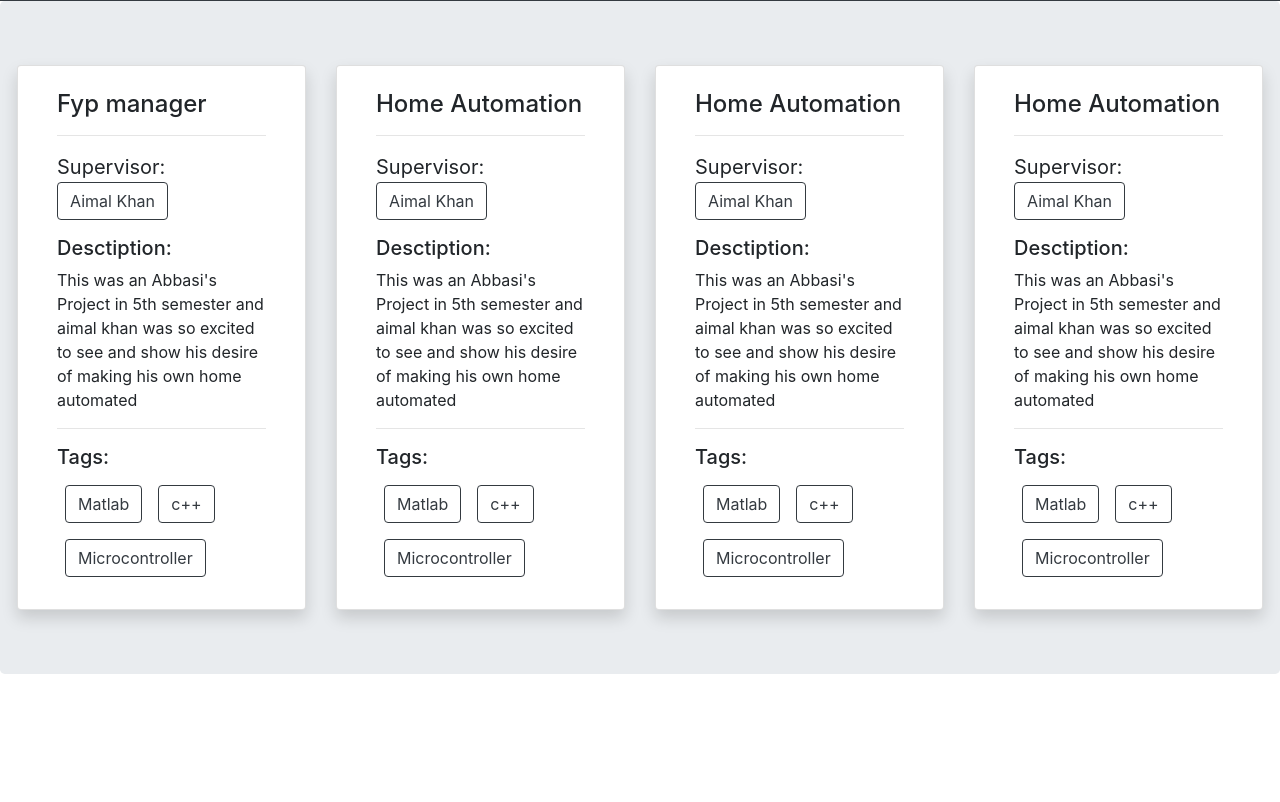
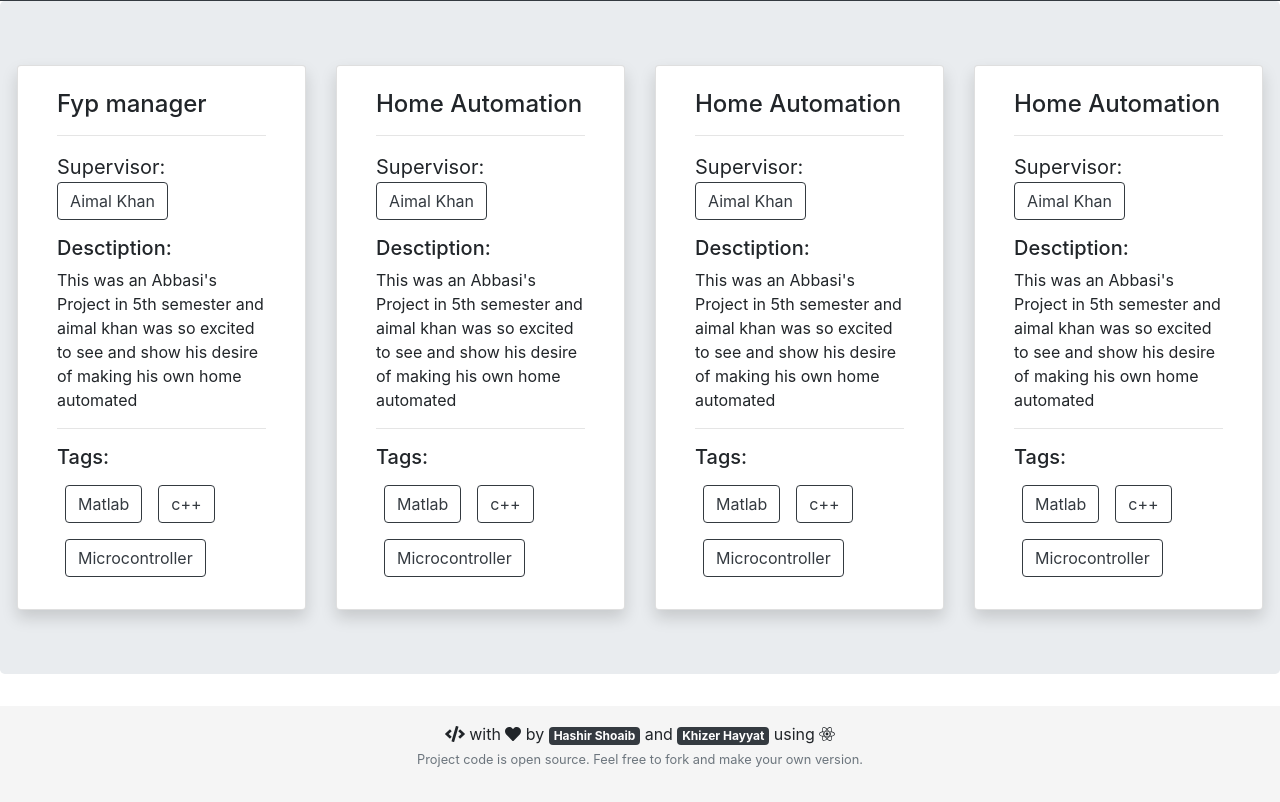
Before and after one commit to hashirshoaeb/FYP-Manager, a React (Create React App) app: page / in a window 1280 px wide. Shown: the part 799-1601 px from the top of the page. Before the commit the page ends 1505 px from the top, so only its background shows below. Built offline with nearby package versions, Linux system fonts and the light colour scheme.

Commit message:
footer added

```diff
--- a/src/App.js
+++ b/src/App.js
@@ -1,11 +1,11 @@
 import React from "react";
 import "./App.css";
-import Signin from "./components/signin";
+// import Signin from "./components/signin";
 import "bootstrap/dist/css/bootstrap.css";
-import Login from "./components/Login";
+// import Login from "./components/Login";
 import MainBody from "./components/MainBody";
-import ProjectCard from "./components/ProjectCard";
 import Project from "./components/Project";
+import Footer from "./components/Footer";
 function App() {
   return (
     <div>
@@ -15,6 +15,7 @@ function App() {
           <Project></Project>
         </div>
       </div>
+      <Footer></Footer>
     </div>
   );
 }
--- /dev/null
+++ b/src/components/Footer.jsx
@@ -0,0 +1,51 @@
+import React, { Component } from "react";
+import "bootstrap/dist/css/bootstrap.min.css";
+import "bootstrap/dist/js/bootstrap.bundle.min";
+import { FontAwesomeIcon } from "@fortawesome/react-fontawesome";
+import { fas, faReact } from "@fortawesome/free-brands-svg-icons";
+import { faCode, faHeart } from "@fortawesome/free-solid-svg-icons";
+class Footer extends Component {
+  constructor(props) {
+    super(props);
+    this.state = {
+      bgStyle: { backgroundColor: "#f5f5f5" }
+    };
+  }
+
+  render() {
+    return (
+      <footer style={this.state.bgStyle} className="mt-auto py-3 text-center">
+        {/* <strong> &copy; 2019 </strong>*/}
+        <FontAwesomeIcon icon={faCode} /> with{" "}
+        <FontAwesomeIcon icon={faHeart} /> by{" "}
+        <a
+          className="badge badge-dark"
+          rel="noopener"
+          href="https://github.com/hashirshoaeb"
+          aria-label="My GitHub"
+        >
+          Hashir Shoaib
+        </a>{" "}
+        and{" "}
+        <a
+          className="badge badge-dark"
+          rel="noopener"
+          href="https://github.com/khizarkhizar"
+          aria-label="My GitHub"
+        >
+          Khizer Hayyat
+        </a>{" "}
+        using <FontAwesomeIcon icon={faReact} />
+        <p>
+          <small className="text-muted">
+            {" "}
+            Project code is open source. Feel free to fork and make your own
+            version.
+          </small>
+        </p>
+      </footer>
+    );
+  }
+}
+
+export default Footer;
```
Also changed, not shown: package.json (+5 -3 lines), 1 other file (tests, documents, lock files or other folders).
